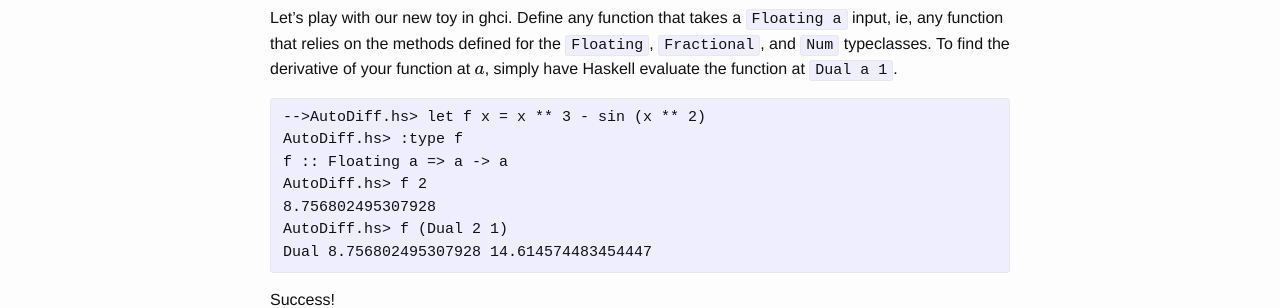
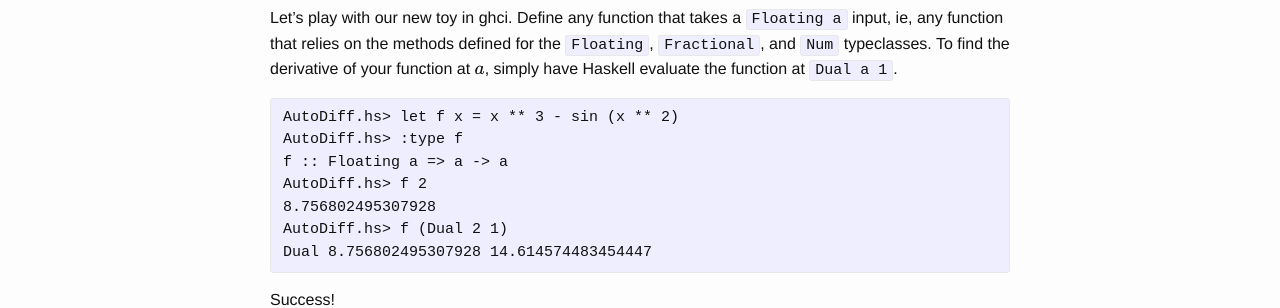
Before and after one commit to friedbrice/friedbrice.github.io, a Jekyll site: the page built from _posts/2015-12-01-automatic-differentiation-is-trivial-in-haskell.md, in a window 1280 px wide and 900 px high, scrolled down 2930 px. Shown: the part 228-536 px from the top of the window. Built offline with Jekyll 4.4.1, drawn with Linux system fonts in a browser that asks for light colours; formulas are drawn with MathJax 3; comment, search, counter and statistics services are not loaded.

```diff
--- a/_posts/2015-12-01-automatic-differentiation-is-trivial-in-haskell.md
+++ b/_posts/2015-12-01-automatic-differentiation-is-trivial-in-haskell.md
@@ -173,7 +173,7 @@ derivative of your function at \\( a \\), simply have Haskell evaluate
 the function at `Dual a 1`.
 
 {% highlight text %}
--->AutoDiff.hs> let f x = x ** 3 - sin (x ** 2)
+AutoDiff.hs> let f x = x ** 3 - sin (x ** 2)
 AutoDiff.hs> :type f
 f :: Floating a => a -> a
 AutoDiff.hs> f 2
```
